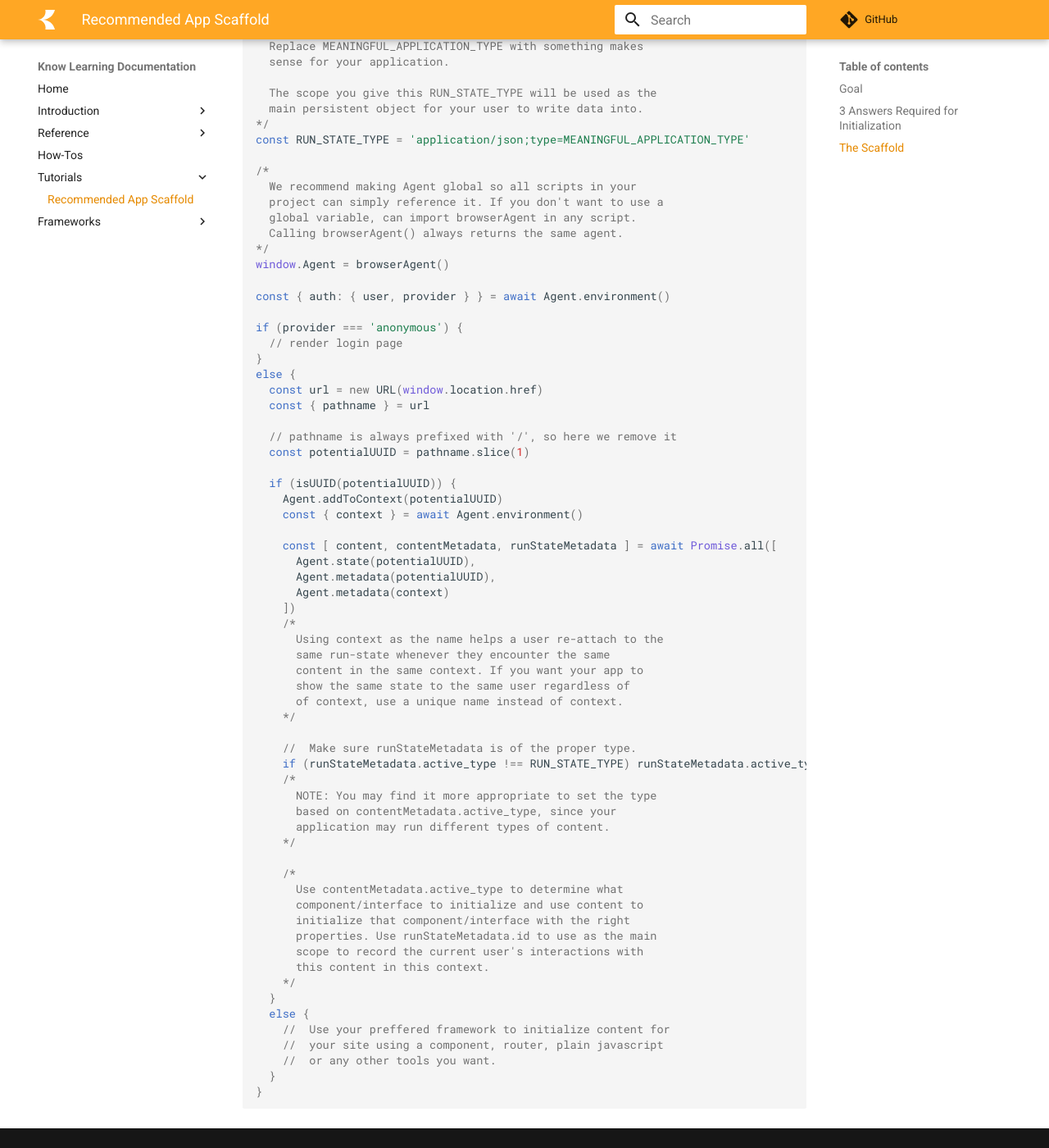
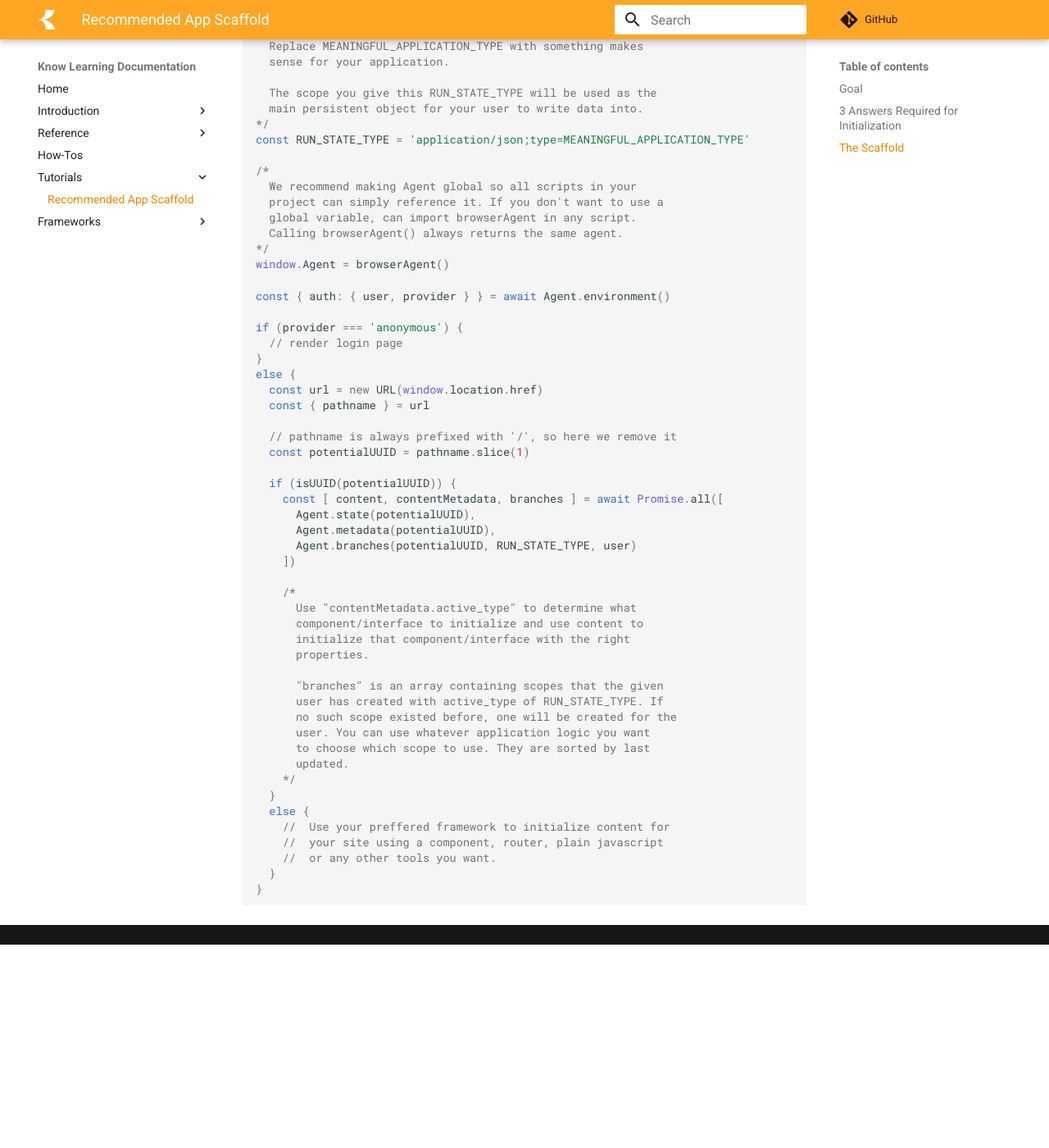
Before and after one commit to knowlearning/documentation, an MkDocs documentation site: the page built from docs/tutorials/recommended-app-scaffold.md, in a window 1280 px wide and 1400 px high, scrolled down 1668 px. Shown: the whole window at 82% size. Built offline with MkDocs 1.6.1 and Material for MkDocs 9.7.7, drawn with Linux system fonts in a browser that asks for light colours; comment, search, counter and statistics services are not loaded; after the commit the page ends 2820 px from its top, so only the background shows below that.

Commit message:
Test out branch idea

```diff
--- a/docs/tutorials/recommended-app-scaffold.md
+++ b/docs/tutorials/recommended-app-scaffold.md
@@ -63,37 +63,24 @@ else {
   const potentialUUID = pathname.slice(1)
 
   if (isUUID(potentialUUID)) {
-    Agent.addToContext(potentialUUID)
-    const { context } = await Agent.environment()
-
-    const [ content, contentMetadata, runStateMetadata ] = await Promise.all([
+    const [ content, contentMetadata, branches ] = await Promise.all([
       Agent.state(potentialUUID),
       Agent.metadata(potentialUUID),
-      Agent.metadata(context)
+      Agent.branches(potentialUUID, RUN_STATE_TYPE, user)
     ])
-    /*
-      Using context as the name helps a user re-attach to the
-      same run-state whenever they encounter the same
-      content in the same context. If you want your app to
-      show the same state to the same user regardless of
-      of context, use a unique name instead of context.
-    */
-
-    //  Make sure runStateMetadata is of the proper type.
-    if (runStateMetadata.active_type !== RUN_STATE_TYPE) runStateMetadata.active_type = RUN_STATE_TYPE
-    /*
-      NOTE: You may find it more appropriate to set the type
-      based on contentMetadata.active_type, since your
-      application may run different types of content.
-    */
 
     /*
-      Use contentMetadata.active_type to determine what
+      Use "contentMetadata.active_type" to determine what
       component/interface to initialize and use content to
       initialize that component/interface with the right
-      properties. Use runStateMetadata.id to use as the main
-      scope to record the current user's interactions with
-      this content in this context.
+      properties.
+
+      "branches" is an array containing scopes that the given
+      user has created with active_type of RUN_STATE_TYPE. If
+      no such scope existed before, one will be created for the
+      user. You can use whatever application logic you want
+      to choose which scope to use. They are sorted by last
+      updated.
     */
   }
   else {
```
